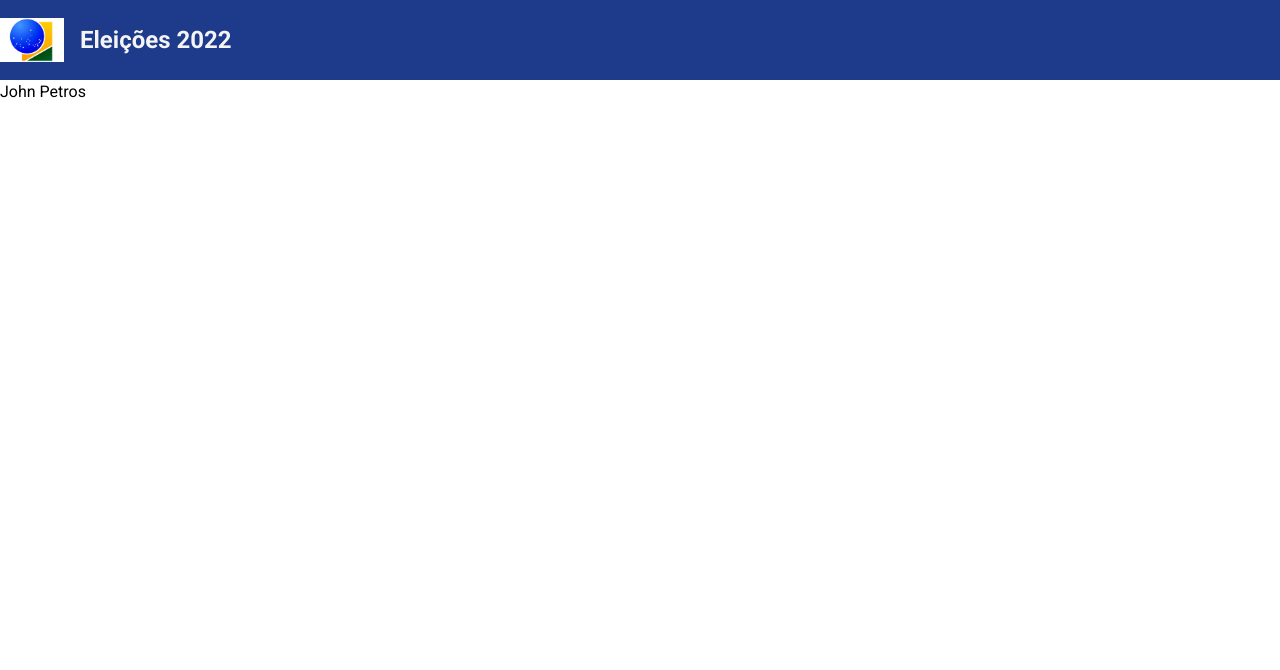
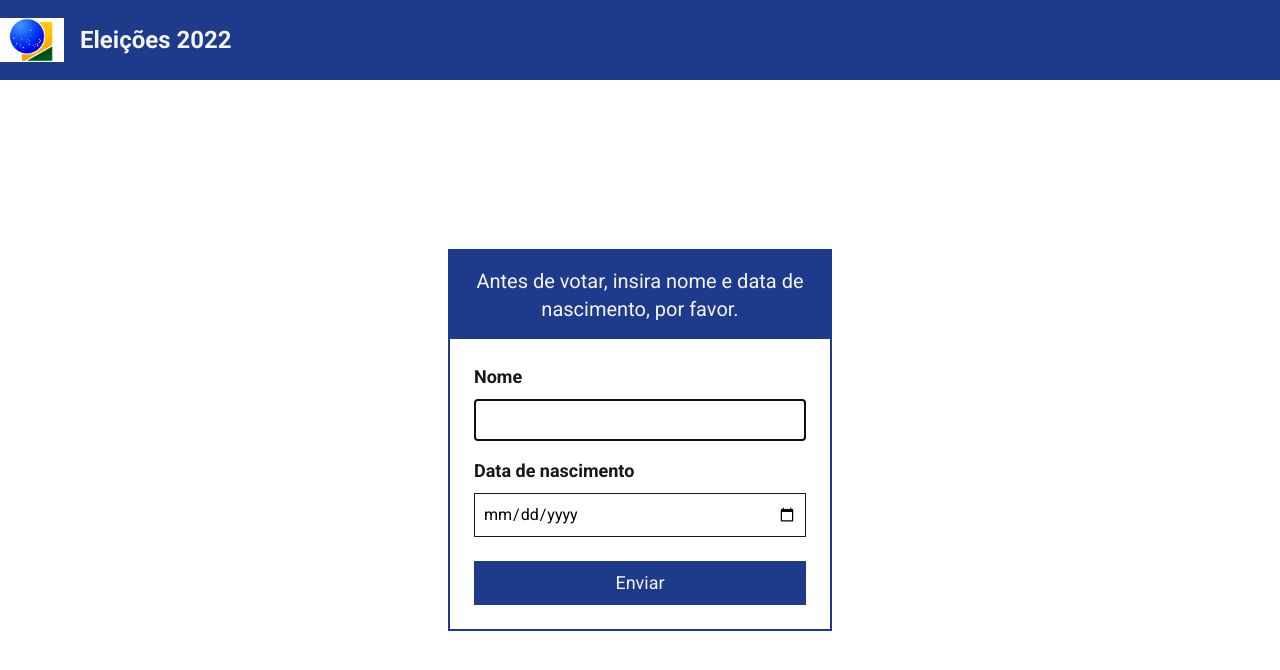
Before and after one commit to JohnPetros/urna-eletronica, a Next.js app: page / in a window 1280 px wide. Shown: the top 670 px of the page. Built offline with nearby package versions, Linux system fonts and the light colour scheme.

Commit message:
💄 style: Add modal component

```diff
--- a/package.json
+++ b/package.json
@@ -9,6 +9,7 @@
     "lint": "next lint"
   },
   "dependencies": {
+    "@radix-ui/react-dialog": "^1.0.4",
     "@types/node": "20.4.2",
     "@types/react": "18.2.15",
     "@types/react-dom": "18.2.7",
--- a/src/app/components/Form/Input/index.tsx
+++ b/src/app/components/Form/Input/index.tsx
@@ -1,3 +1,4 @@
+'use client'
 interface InputProps {
   id: string
   type: string
--- a/src/app/components/Form/index.tsx
+++ b/src/app/components/Form/index.tsx
@@ -1,24 +1,42 @@
+'use client'
+import { FormEvent, useRef } from 'react'
 import { Input } from './Input'
+import { Modal, ModalComponent } from '../Modal'
 
 export function Form() {
+  const modalRef = useRef<ModalComponent>(null)
+
+  function handleFormSubmit(event: FormEvent) {
+    event.preventDefault()
+    modalRef.current?.openModal()
+  }
+
   return (
     <form className="max-w-sm mx-auto border-2 border-blue-900">
       <fieldset>
         <legend className="bg-blue-900 text-zinc-100 p-4 text-xl text-center">
           Antes de votar, insira nome e data de nascimento, por favor.
         </legend>
-        <div className="space-y-4 p-4">
+        <div className="space-y-4 p-6">
           <Input id="name" type="text" label="Nome" hasFocus />
           <Input id="birthdate" type="date" label="Data de nascimento" />
         </div>
       </fieldset>
-      <footer className="p-4">
+      <footer className="px-6 pb-6">
         <button
-          className="bg-blue-900 text-zinc-100 text-lg w-full py-2 hover:bg-blue-700 transition-colors"
+          className="bg-blue-900 text-zinc-100 text-lg w-full py-2 hover:bg-blue-800 transition-colors"
           type="submit"
+          onClick={handleFormSubmit}
         >
           Enviar
         </button>
+
+        <Modal
+          ref={modalRef}
+          title="Você tem 16 anos e seu voto é opcional"
+          text="clique em confirmar se quiser realmente votar"
+          type="warning"
+        />
       </footer>
     </form>
   )
--- /dev/null
+++ b/src/app/components/Modal/index.tsx
@@ -0,0 +1,65 @@
+'use client'
+import { forwardRef, useImperativeHandle, useState } from 'react'
+import * as Dialog from '@radix-ui/react-dialog'
+
+interface ModalProps {
+  title: string
+  text: string
+  type: string
+}
+
+export interface ModalComponent {
+  openModal: VoidFunction
+  closeModal: VoidFunction
+}
+
+export function ModalComponent({ title, text, type }: ModalProps, ref: any) {
+  const [isOpen, setisOpen] = useState(false)
+
+  useImperativeHandle(ref, () => {
+    return {
+      openModal,
+      closeModal,
+    }
+  })
+
+  function openModal() {
+    setisOpen(true)
+  }
+
+  function closeModal() {
+    setisOpen(false)
+  }
+
+  function handleButtonClick() {
+    setisOpen(false)
+  }
+
+  return (
+    <Dialog.Root open={isOpen}>
+      <Dialog.Portal>
+        <Dialog.Overlay className="bg-black/70 fixed inset-0" />
+        <Dialog.Content className="fixed top-1/2 left-1/2 -translate-x-1/2 -translate-y-1/2 bg-white p-8 rounded shadow-sm flex flex-col gap-6 items-center">
+          <div>
+            <strong className="block text-2xl text-center text-zinc-900">
+              {title}
+            </strong>
+            <small className="block text-center text-lg mt-4">{text}</small>
+          </div>
+
+          <Dialog.Close asChild>
+            <button
+              className="bg-blue-600 text-zinc-100 text-lg text-center outline-4 outline-blue-300 py-2 px-6 rounded"
+              aria-label="Fechar modal"
+              onClick={handleButtonClick}
+            >
+              Ok
+            </button>
+          </Dialog.Close>
+        </Dialog.Content>
+      </Dialog.Portal>
+    </Dialog.Root>
+  )
+}
+
+export const Modal = forwardRef(ModalComponent)
--- a/src/app/page.tsx
+++ b/src/app/page.tsx
@@ -1,7 +1,9 @@
+import { Form } from './components/Form'
+
 export default function Home() {
   return (
-    <main>
-      <h1>John Petros</h1>
+    <main className="flex h-[calc(100%-80px)] items-center justify-center">
+      <Form />
     </main>
   )
 }
```
Also changed, not shown: 1 other file (tests, documents, lock files or other folders).
